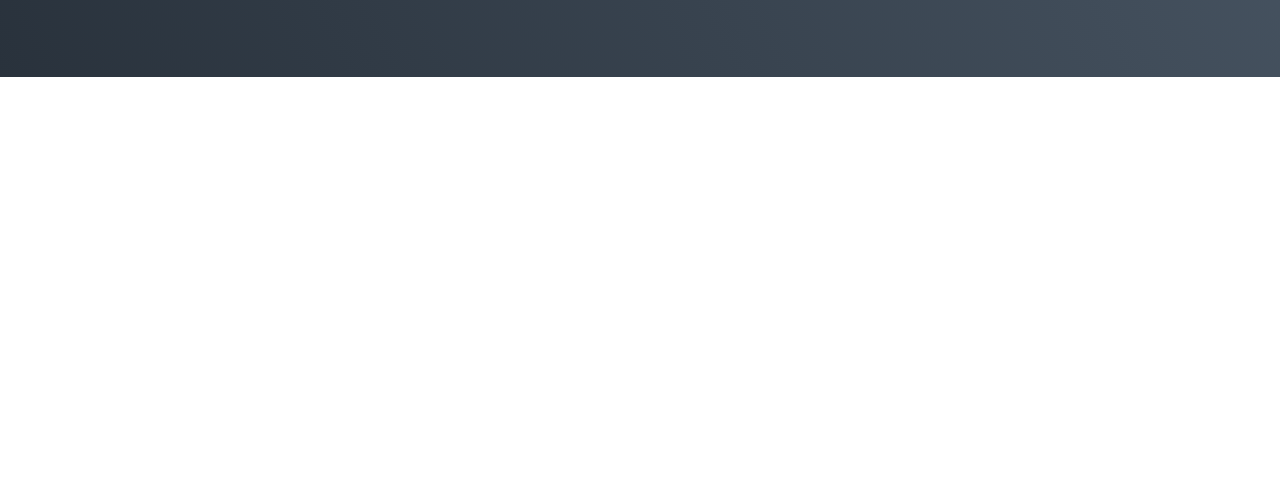
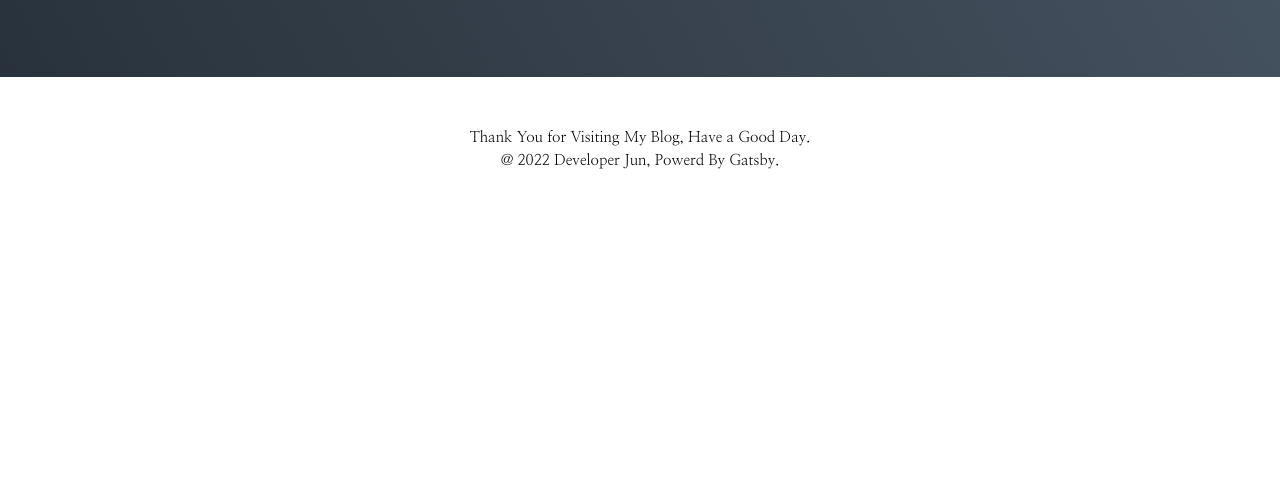
Before and after one commit to seongjunme/-seongjunme-.github.io, a Gatsby site in the folder app/: page / in a window 1280 px wide. Shown: the part 323-800 px from the top of the page. Built offline with nearby package versions, Linux system fonts and the light colour scheme; Gatsby itself is replaced by a stand-in of ours.

Commit message:
Feat: Footer 컴포넌트 구현
- 모든 페이지에 적용할 푸터

```diff
--- /dev/null
+++ b/app/src/components/common/Footer.tsx
@@ -0,0 +1,23 @@
+import React from 'react';
+import styled from '@emotion/styled';
+
+const FooterWrapper = styled.div`
+  display: grid;
+  place-items: center;
+  margin-top: auto;
+  padding: 50px 0;
+  font-size: 15px;
+  text-align: center;
+  line-height: 1.5;
+`;
+
+const Footer = () => {
+  return (
+    <FooterWrapper>
+      Thank You for Visiting My Blog, Have a Good Day.
+      <br />@ 2022 Developer Jun, Powerd By Gatsby.
+    </FooterWrapper>
+  );
+};
+
+export default Footer;
--- a/app/src/components/main/Introdution/index.tsx
+++ b/app/src/components/main/Introdution/index.tsx
@@ -9,7 +9,7 @@ const Introdution = () => {
         <ProfileImage />
         <div>
           <SubTitle>Nice To Meet You,</SubTitle>
-          <Title>I'm Junior Fontend Developer Jun.</Title>
+          <Title>HA HA HA HA HA HA HA HA HA HA !!</Title>
         </div>
       </Wrapper>
     </Background>
--- a/app/src/pages/index.tsx
+++ b/app/src/pages/index.tsx
@@ -2,12 +2,14 @@ import React from 'react';
 import GlobalStyle from 'components/common/GlobalStyle';
 import Introdution from 'components/main/Introdution';
 import styled from '@emotion/styled';
+import Footer from 'components/common/Footer';
 
 const IndexPage = () => {
   return (
     <Container>
       <GlobalStyle />
       <Introdution />
+      <Footer />
     </Container>
   );
 };
```
